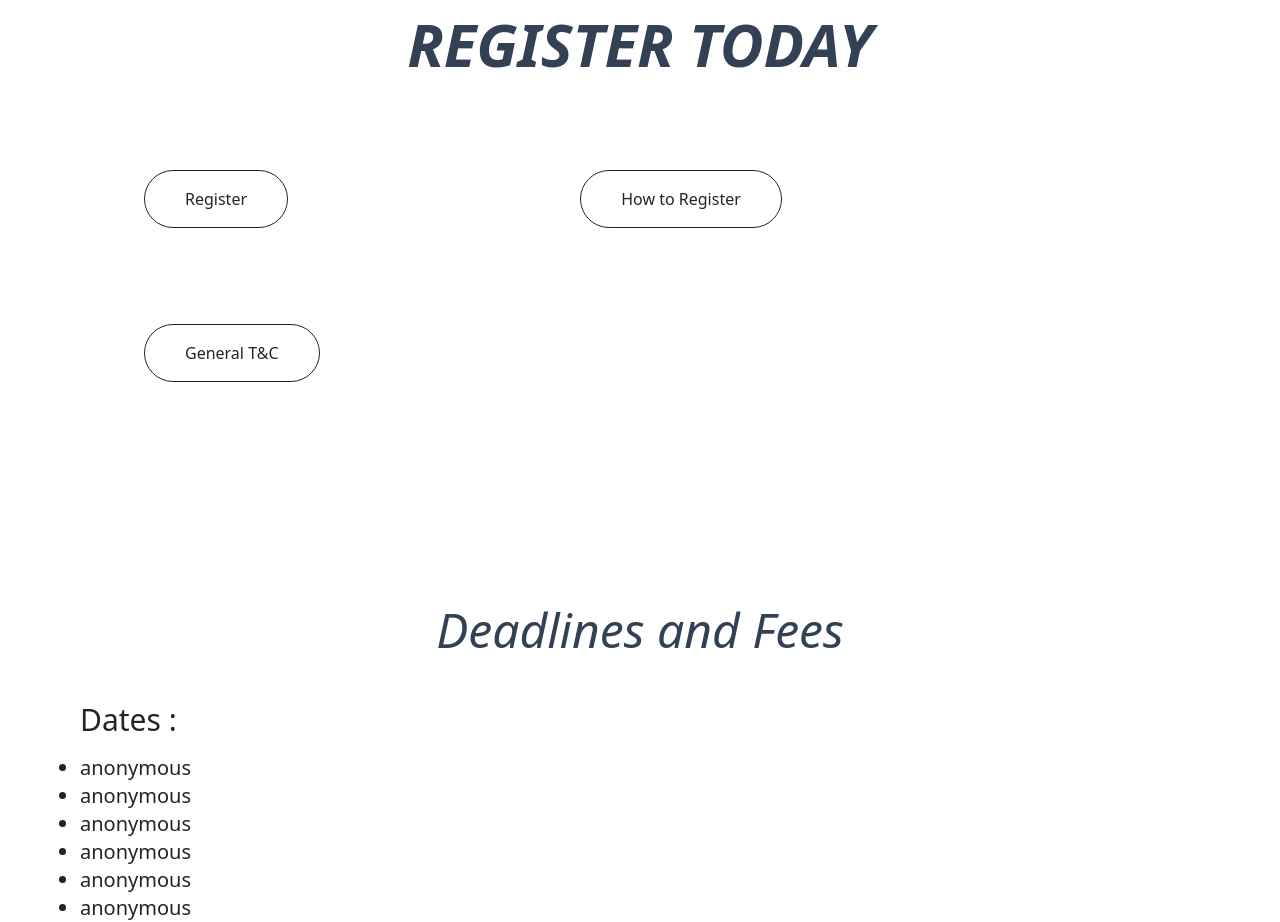
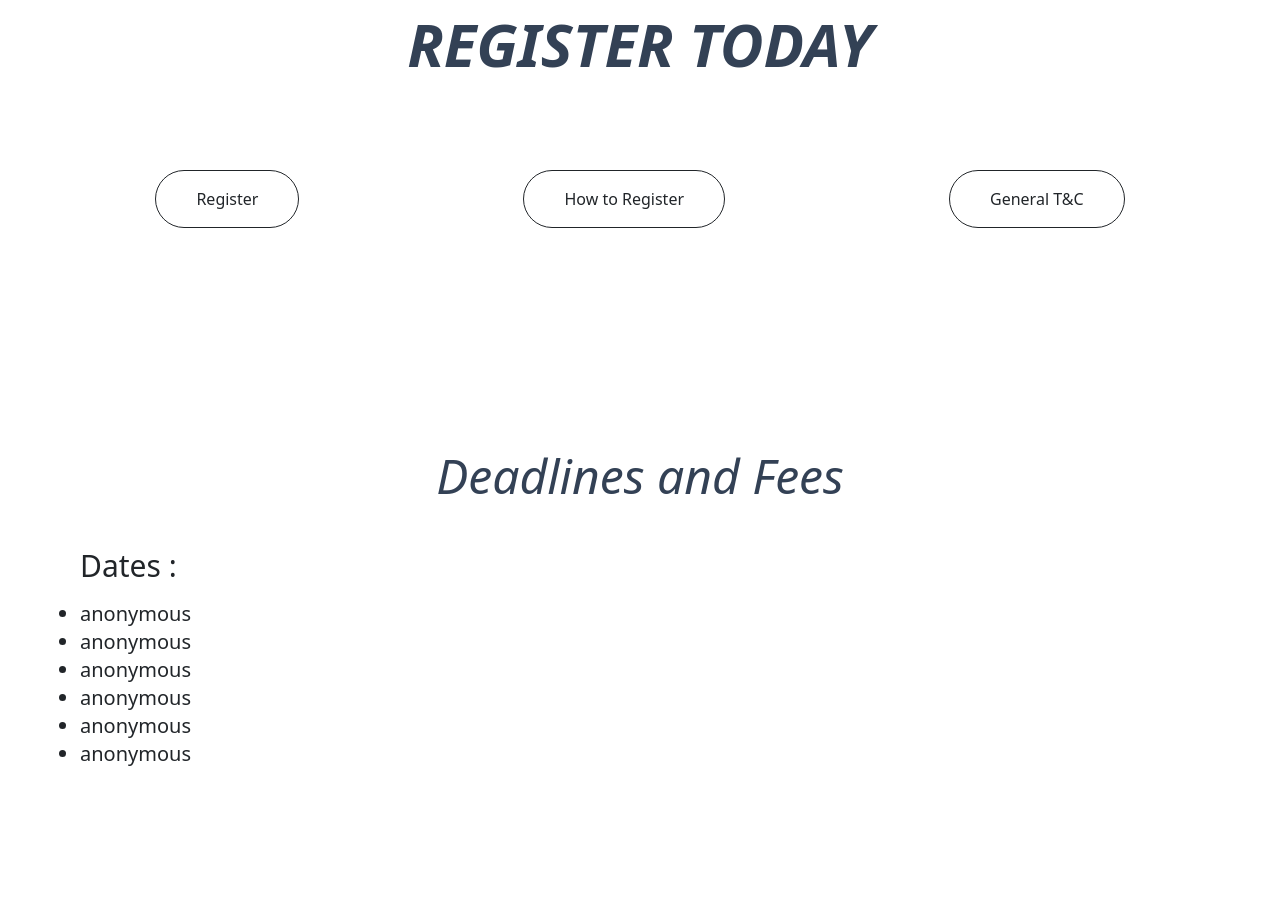
Before and after one commit to MANYA-SINGHAL/SINC-website, a website: page index.html in a window 1280 px wide. Shown: the part 2760-3682 px from the top of the page. After the commit the page ends 3544 px from the top, so only its background shows below. Drawn offline with nearby package versions, Linux system fonts and the light colour scheme.

Commit message:
Update index.html

```diff
--- a/index.html
+++ b/index.html
@@ -96,10 +96,10 @@
 
 <div class=" my-44">
 <h1 class="text-6xl text-center text-slate-700 italic font-semibold ">REGISTER TODAY</h1>
-<div class="my-12">
-  <button type="button" class="btn btn-outline-dark  py-3 px-10 my-12 mx-36 rounded-full">Register</button>
-  <button type="button" class="btn btn-outline-dark py-3 px-10 my-12 mx-36 rounded-full">How to Register</button>
-   <button type="button" class="btn btn-outline-dark py-3 px-10 my-12 mx-36 rounded-full">General T&C</button>
+<div class="my-12 flex justify-center">
+  <button type="button" class="btn btn-outline-dark  py-3 px-10 my-12 mx-28 rounded-full">Register</button>
+  <button type="button" class="btn btn-outline-dark py-3 px-10 my-12 mx-28 rounded-full">How to Register</button>
+   <button type="button" class="btn btn-outline-dark py-3 px-10 my-12 mx-28 rounded-full">General T&C</button>
 </div>
 </div>
 
```
